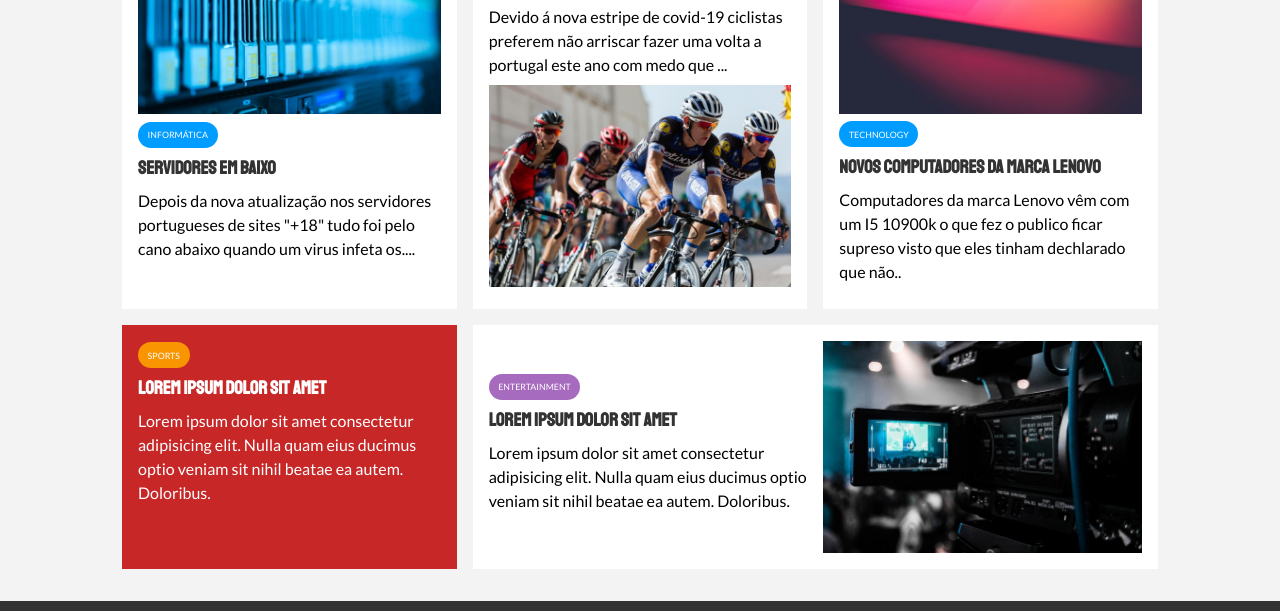
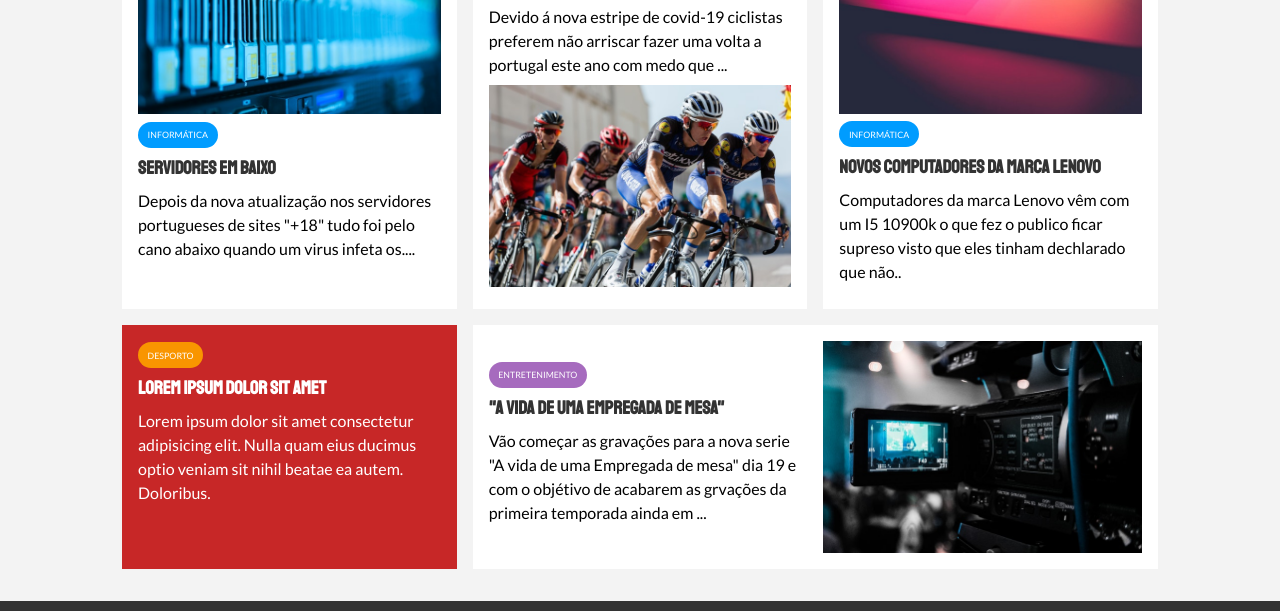
Before and after one commit to rodas123/WTF-News, a plain HTML site: page index.html in a window 1280 px wide. Shown: the part 980-1591 px from the top of the page. Drawn offline with Linux system fonts and the light colour scheme.

Commit message:
Update index.html

```diff
--- a/index.html
+++ b/index.html
@@ -82,14 +82,14 @@
           </article>
           <article class="card">
             <img src="img/articles/tech2.jpg" alt="">
-            <div class="category category-tech">Technology</div>
+            <div class="category category-tech">Informática</div>
             <h3>
               <a href="article.html">Novos Computadores da Marca Lenovo </a>
             </h3>
             <p>Computadores da marca Lenovo vêm com um I5 10900k o que fez o publico ficar supreso visto que eles tinham dechlarado que não..</p>
           </article>
           <article class="card bg-primary">
-            <div class="category category-sports">Sports</div>
+            <div class="category category-sports">Desporto</div>
             <h3>
               <a href="article.html">Lorem ipsum dolor sit amet</a>
             </h3>
@@ -97,11 +97,11 @@
           </article>
           <article class="card">
             <div>
-              <div class="category category-ent">Entertainment</div>
+              <div class="category category-ent">Entretenimento</div>
               <h3>
-                <a href="article.html">Lorem ipsum dolor sit amet</a>
+                <a href="article.html">"A vida de uma Empregada de mesa"</a>
               </h3>
-              <p>Lorem ipsum dolor sit amet consectetur adipisicing elit. Nulla quam eius ducimus optio veniam sit nihil beatae ea autem. Doloribus.</p>
+              <p>Vão começar as gravações para a nova serie "A vida de uma Empregada de mesa" dia 19 e com o objétivo de acabarem as grvações da primeira temporada ainda em ...</p>
             </div>
             <img src="img/articles/ent2.jpg" alt="">
           </article>
```
